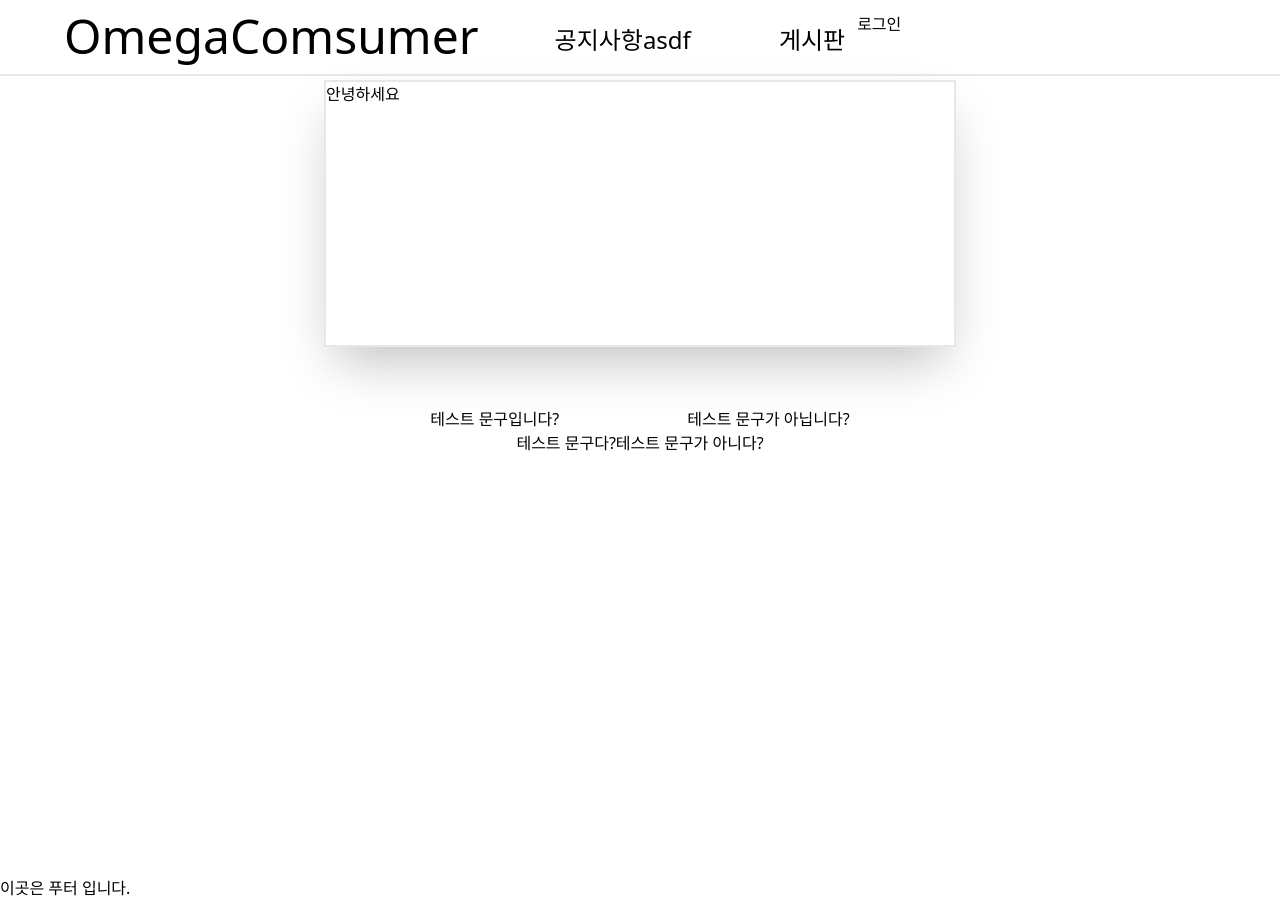
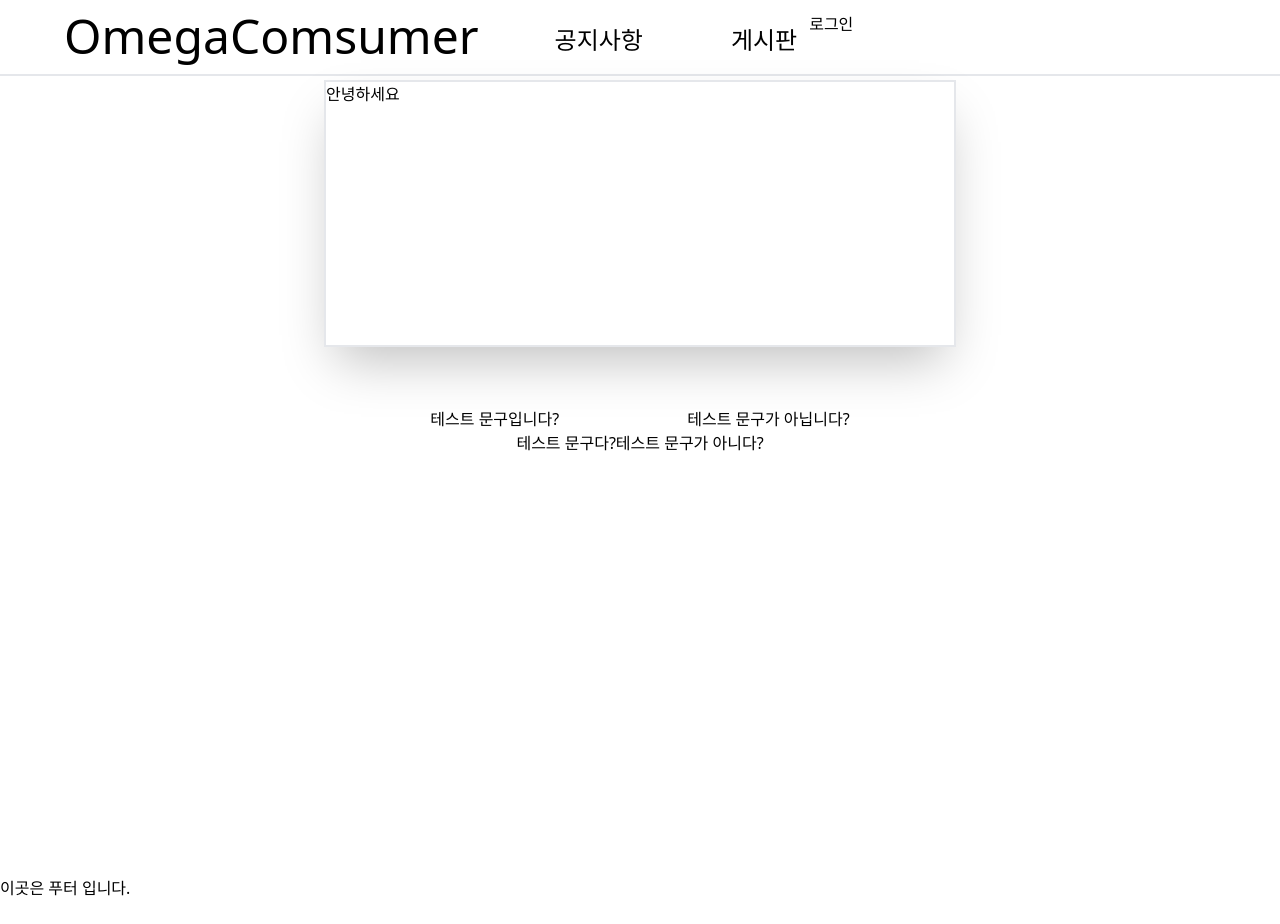
Before and after one commit to StartPlayUp/omega-consumer, a Next.js app: page / in a window 1280 px wide. Built offline with nearby package versions, Linux system fonts and the light colour scheme.

Commit message:
개발용 설정 세팅

```diff
--- a/components/header/index.jsx
+++ b/components/header/index.jsx
@@ -8,7 +8,7 @@ const Header = () => {
         <div className="flex mt-3 w-full">
           <ul className="flex ml-16 ">
             <li className="text-5xl">OmegaComsumer</li>
-            <li className="text-2xl m-3 px-16">공지사항asdf</li>
+            <li className="text-2xl m-3 px-16">공지사항</li>
             <li className="text-2xl m-3">게시판</li>
           </ul>
           <ul>
```
